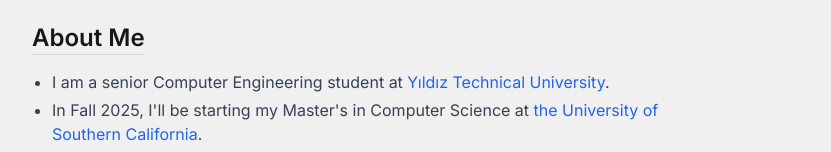
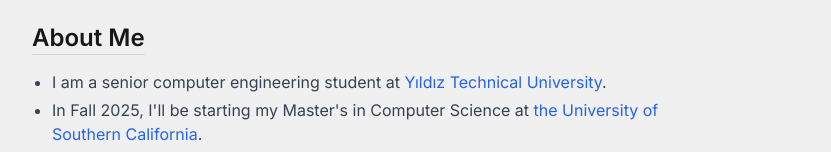
Before and after one commit to tolgaizdas/personal-website, a Next.js app: page / in a window 1280 px wide. Shown: the part 123-275 px from the top of the page, without its empty margins (224-1055 px from the left). Built offline with nearby package versions, Linux system fonts and the light colour scheme.

Commit message:
correct capitalization

```diff
--- a/src/app/sections.js
+++ b/src/app/sections.js
@@ -25,7 +25,7 @@ export const aboutMe = {
       company: "",
       location: "",
       description: [
-        `I am a senior Computer Engineering student at ${anchor(
+        `I am a senior computer engineering student at ${anchor(
           "https://www.yildiz.edu.tr/en",
           "Yıldız Technical University",
         )}.`,
```
